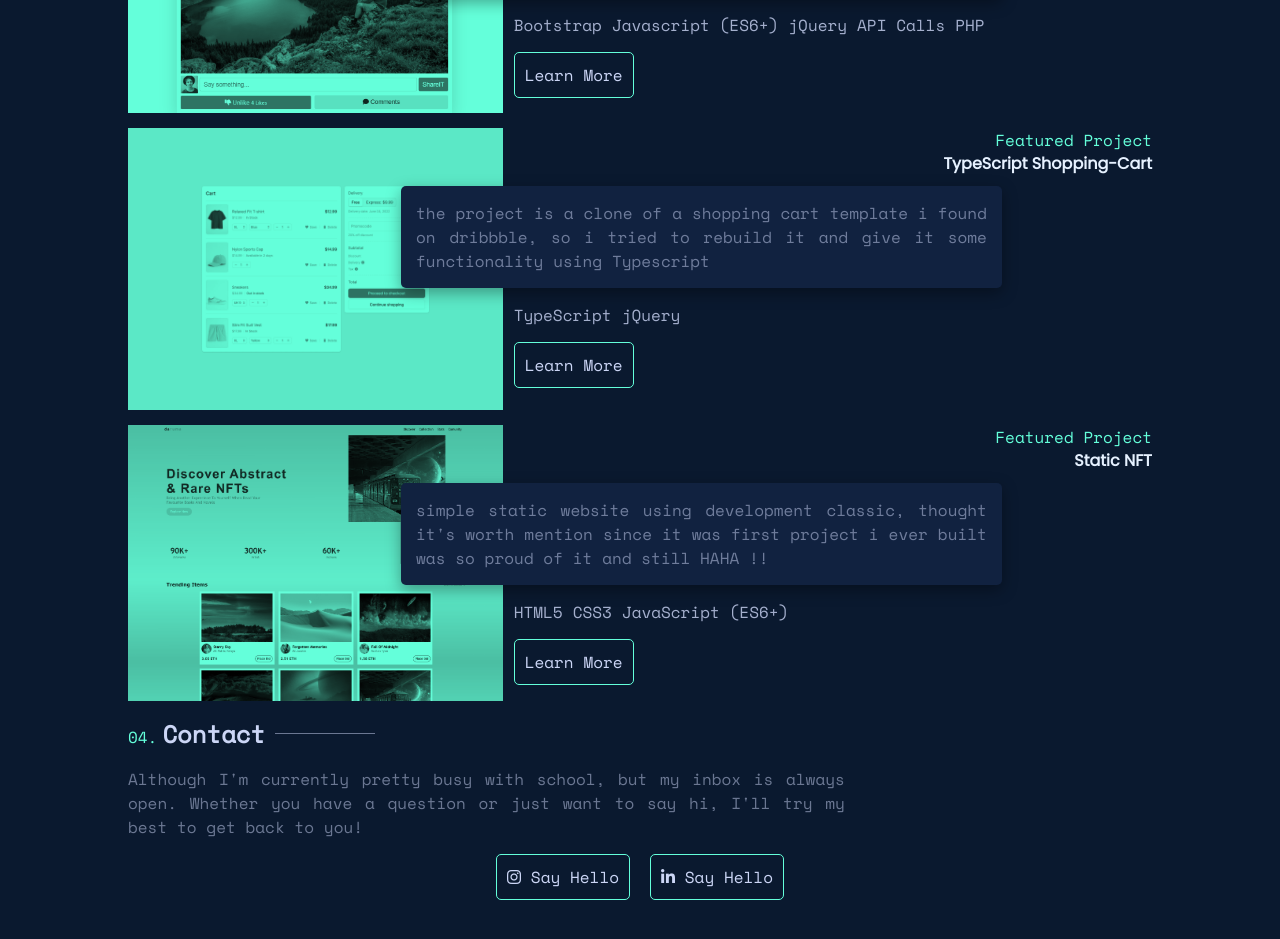
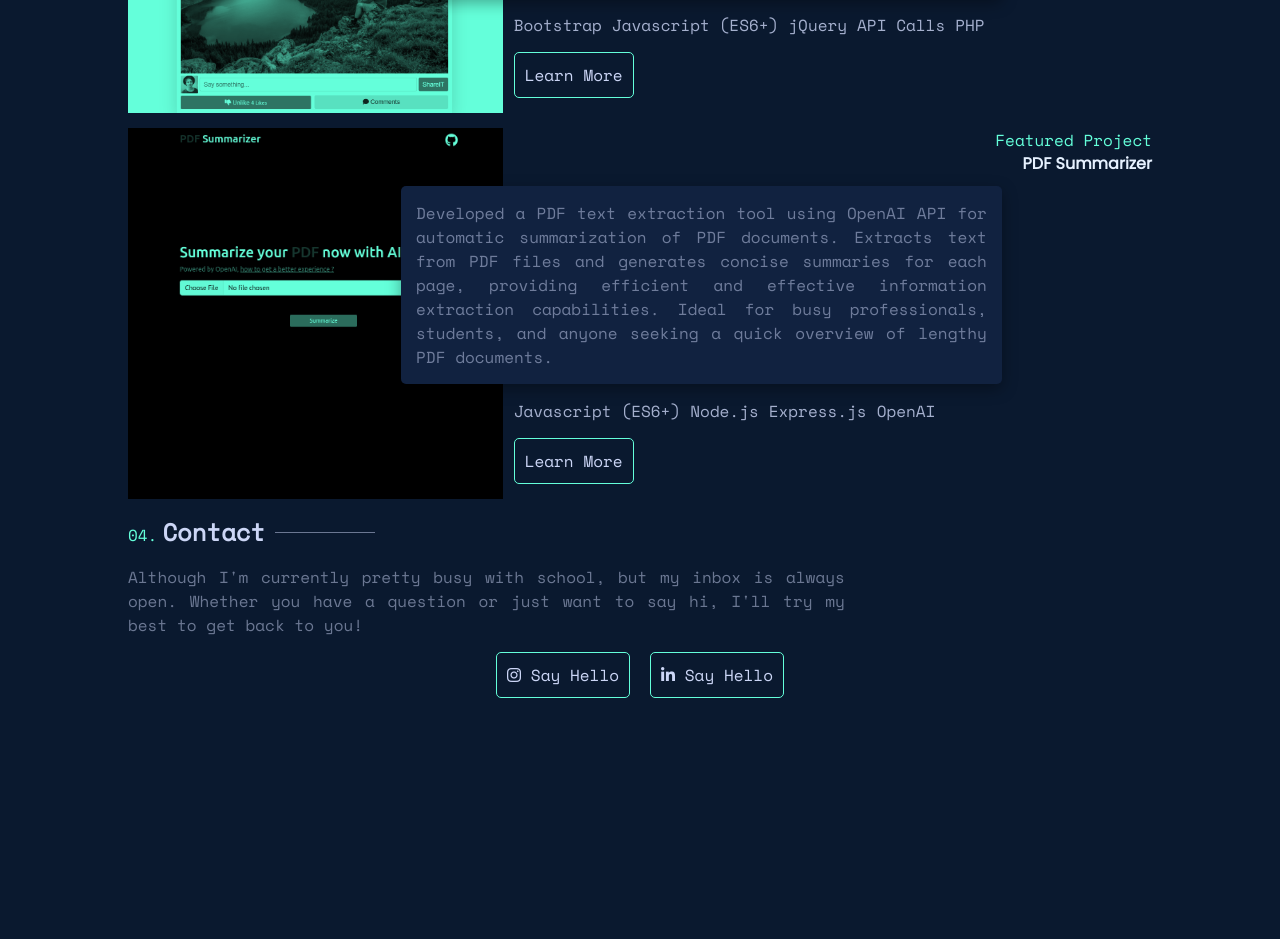
Before and after one commit to soufiiyane/Portfolio, a React (Create React App) app: page / in a window 1280 px wide. Shown: the part 2940-3879 px from the top of the page. After the commit the page ends 3693 px from the top, so only its background shows below. Built offline with nearby package versions, Linux system fonts and the light colour scheme.

Commit message:
updating

```diff
--- a/src/components/Work.js
+++ b/src/components/Work.js
@@ -2,7 +2,8 @@ import '../assets/css/work.css';
 import yinas from '../assets/workImages/yinas.png';
 import weshare from '../assets/workImages/weshare.png';
 import nft from '../assets/workImages/Nft.png';
-import shoppingCart from '../assets/workImages/shoppingCart.png'
+import Summarizer from '../assets/workImages/PDFSummarizer.png'
+
 import React, { useState, useEffect } from 'react';
 import WOW from 'wowjs';
 import "../../node_modules/wowjs/css/libs/animate.css";
@@ -67,37 +68,21 @@ function Work(){
           </div>
           <div className='work-card wow fadeInDown' data-wow-duration="1s">
             <div className='work-image' >
-                <img src={shoppingCart} alt='Yinas Theme'/>
+                <img src={Summarizer} alt='Yinas Theme'/>
             </div>
             <div className='work-content'>
                 <span>Featured Project</span>
-                <h4>TypeScript Shopping-Cart</h4>
+                <h4>PDF Summarizer</h4>
                 <div className='work-text'>
-                    <p>the project is a clone of a shopping cart template i found on dribbble, so i tried to    rebuild it and give it some functionality using Typescript</p>
+                    <p>Developed a PDF text extraction tool using OpenAI API for automatic summarization of PDF documents. Extracts text from PDF files and generates concise summaries for each page, providing efficient and effective information extraction capabilities. Ideal for busy professionals, students, and anyone seeking a quick overview of lengthy PDF documents.</p>
                 </div>
                 <ul>
-                    <li>TypeScript</li>
-                    <li>jQuery</li>
+                    <li>Javascript (ES6+)</li>
+                    <li>Node.js</li>
+                    <li>Express.js</li>
+                    <li>OpenAI</li>
                 </ul>
                 <a target='_blank' href='https://github.com/soufiiyane/Shopping-Cart'>Learn More</a>
-            </div>
-          </div>
-          <div className='work-card wow fadeInDown' data-wow-duration="1s">
-            <div className='work-image' >
-                <img src={nft} alt='Yinas Theme'/>
-            </div>
-            <div className='work-content'>
-                <span>Featured Project</span>
-                <h4>Static NFT</h4>
-                <div className='work-text'>
-                    <p>simple static website using development classic, thought it's worth mention since it was first project i ever built was so proud of it and still HAHA !!</p>
-                </div>
-                <ul>
-                    <li>HTML5</li>
-                    <li>CSS3</li>
-                    <li>JavaScript (ES6+)</li>
-                </ul>
-                <a target='_blank' href='https://github.com/soufiiyane/NFT-Website'>Learn More</a>
             </div>
           </div>
         </div>
```
